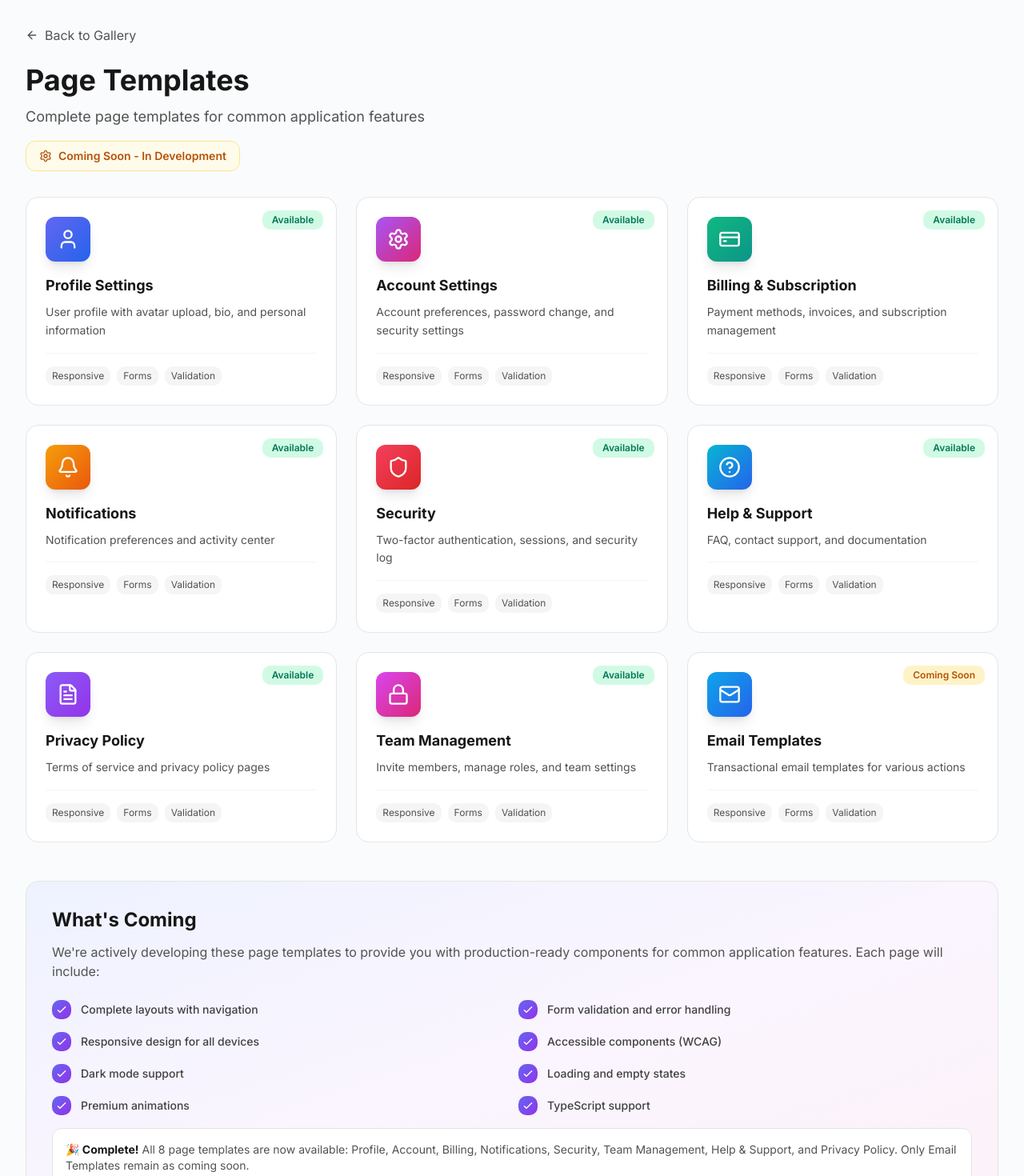
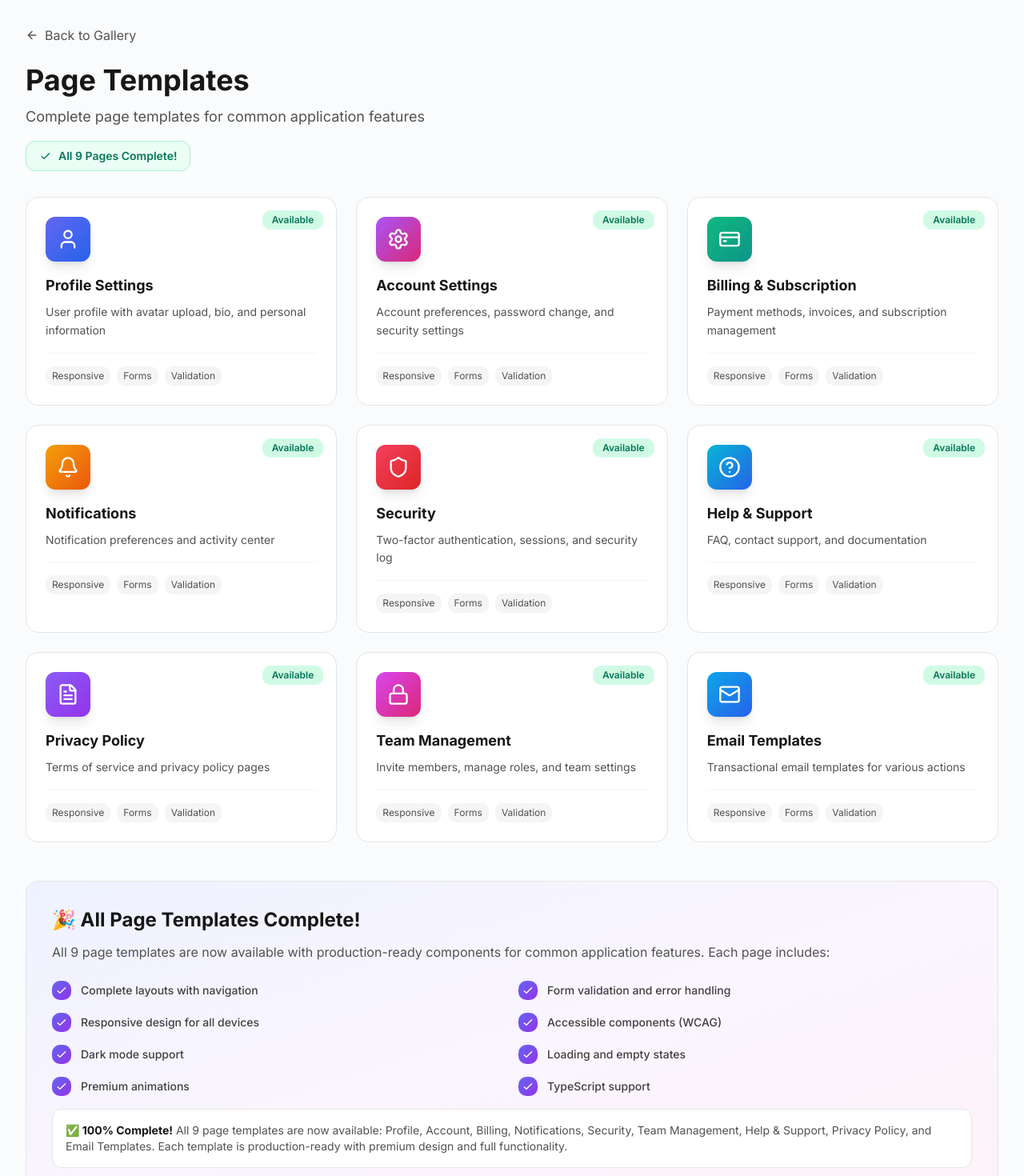
Before and after one commit to kripikindomart/platform-cms, a Next.js app in the folder frontend/: page /dashboard/pages in a window 1280 px wide. Shown: the top 1470 px of the page at 80% size. Built offline with nearby package versions, Linux system fonts and the light colour scheme.

Commit message:
feat(pages): update completion status - all 9 page templates complete

```diff
--- a/frontend/app/(templates)/dashboard/pages/page.tsx
+++ b/frontend/app/(templates)/dashboard/pages/page.tsx
@@ -80,8 +80,8 @@ export default function PagesGalleryPage() {
       description: 'Transactional email templates for various actions',
       icon: Mail,
       color: 'from-sky-500 to-blue-600',
-      href: '#',
-      status: 'coming-soon',
+      href: '/dashboard/pages/email-templates',
+      status: 'available',
     },
   ];
 
@@ -105,9 +105,11 @@ export default function PagesGalleryPage() {
           <p className="text-lg text-neutral-600">
             Complete page templates for common application features
           </p>
-          <div className="mt-4 inline-flex items-center gap-2 px-4 py-2 bg-amber-50 text-amber-700 rounded-xl text-sm font-semibold border border-amber-200">
-            <Settings className="w-4 h-4" />
-            Coming Soon - In Development
+          <div className="mt-4 inline-flex items-center gap-2 px-4 py-2 bg-emerald-50 text-emerald-700 rounded-xl text-sm font-semibold border border-emerald-200">
+            <svg className="w-4 h-4" fill="none" viewBox="0 0 24 24" stroke="currentColor">
+              <path strokeLinecap="round" strokeLinejoin="round" strokeWidth={2} d="M5 13l4 4L19 7" />
+            </svg>
+            All 9 Pages Complete!
           </div>
         </motion.div>
       </div>
@@ -213,10 +215,10 @@ export default function PagesGalleryPage() {
           transition={{ delay: 0.8 }}
           className="mt-12 p-8 bg-gradient-to-br from-indigo-50 via-purple-50 to-pink-50 rounded-2xl border border-neutral-200"
         >
-          <h2 className="text-2xl font-bold text-neutral-900 mb-3">What's Coming</h2>
+          <h2 className="text-2xl font-bold text-neutral-900 mb-3">🎉 All Page Templates Complete!</h2>
           <p className="text-neutral-600 mb-6">
-            We're actively developing these page templates to provide you with production-ready components
-            for common application features. Each page will include:
+            All 9 page templates are now available with production-ready components
+            for common application features. Each page includes:
           </p>
           <div className="grid md:grid-cols-2 gap-4">
             {[
@@ -242,9 +244,9 @@ export default function PagesGalleryPage() {
 
           <div className="mt-4 p-4 bg-white rounded-xl border border-neutral-200">
             <p className="text-sm text-neutral-600">
-              <strong className="text-neutral-900">🎉 Complete!</strong> All 8 page templates are now available:
-              Profile, Account, Billing, Notifications, Security, Team Management, Help & Support, and Privacy Policy.
-              Only Email Templates remain as coming soon.
+              <strong className="text-neutral-900">✅ 100% Complete!</strong> All 9 page templates are now available:
+              Profile, Account, Billing, Notifications, Security, Team Management, Help & Support, Privacy Policy, and Email Templates.
+              Each template is production-ready with premium design and full functionality.
             </p>
           </div>
         </motion.div>
```
